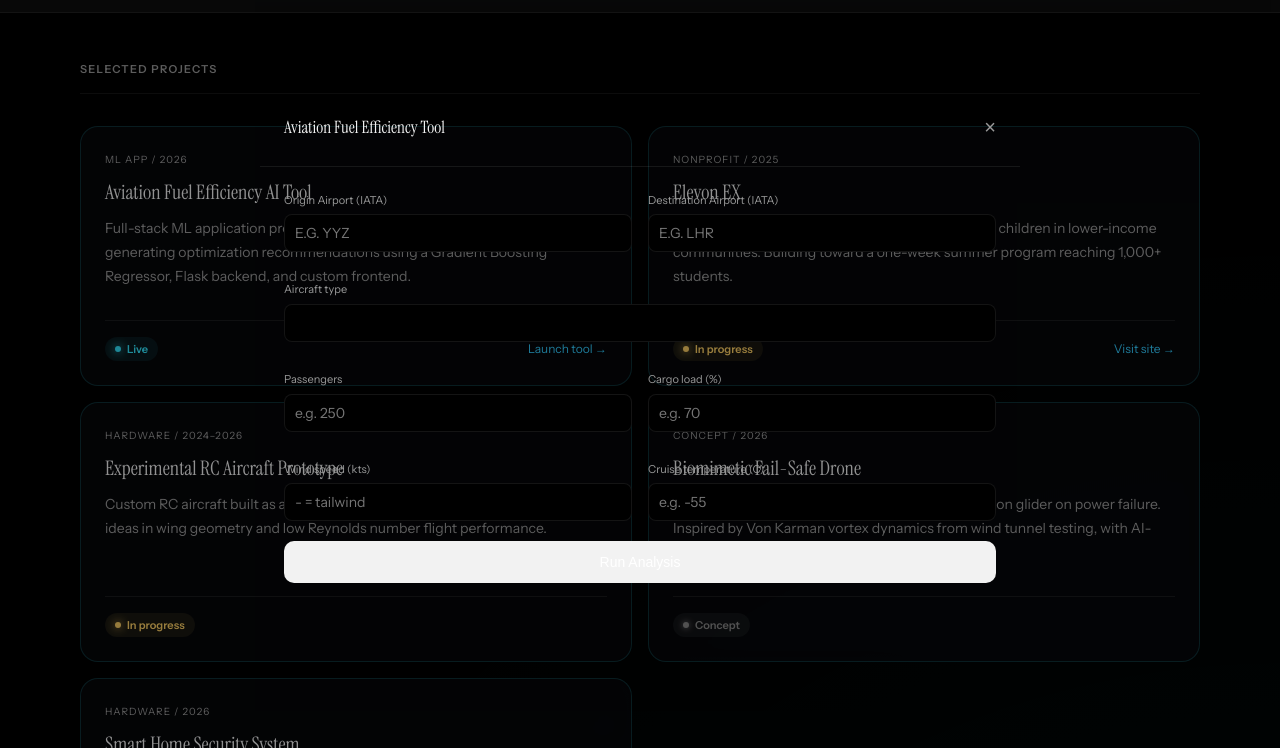
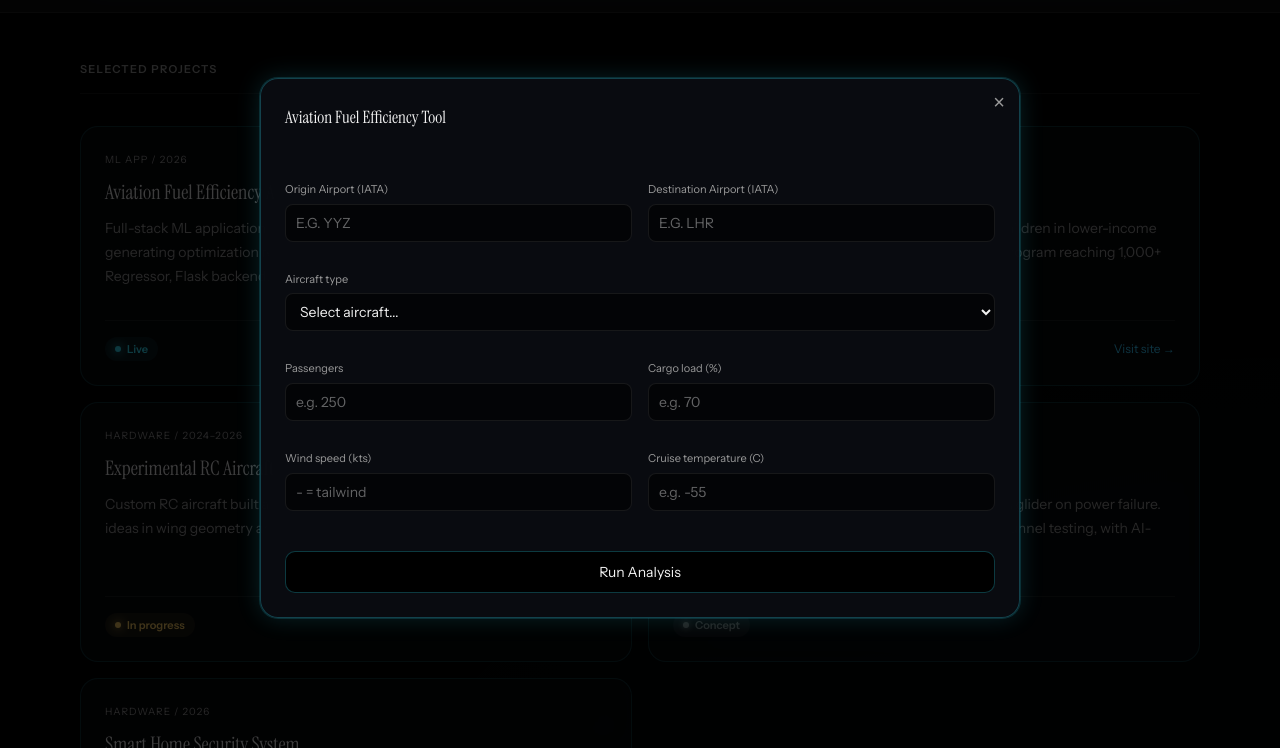
Before and after one commit to uehorlepepe/yifanwangportfolio, a plain HTML site: page index.html in a window 1280 px wide. Both pictures are taken after a click on the button "Launch tool →". Shown: the part 1523-2271 px from the top of the page. Drawn offline with Linux system fonts and the light colour scheme.

Commit message:
updated the modal to be consistent with style

```diff
--- a/index.html
+++ b/index.html
@@ -13,6 +13,11 @@
     ::selection {
       background: var(--accent);
       color: #000;
+    }
+
+    .button-wrapper {
+      width: 100%;
+      flex-shrink: 0;
     }
 
     .photo-stack {
@@ -745,22 +750,27 @@
       display: none;
       position: fixed;
       inset: 0;
-      background: rgba(0, 0, 0, 0.4);
+      background: rgba(0, 0, 0, 0.75);
       z-index: 1000;
       align-items: center;
       justify-content: center;
       padding: 1rem;
+      overflow: hidden;
     }
 
     .modal-box {
       width: 100%;
       max-width: 760px;
       max-height: 90vh;
-      background: transparent;
-      padding: 0;
-      border: none;
-      border-radius: 0;
-      box-shadow: none;
+
+      display: flex;
+      flex-direction: column;
+
+      background: rgba(10, 12, 18, 0.92);
+      border: 1px solid rgba(51, 229, 255, 0.25);
+      border-radius: 18px;
+
+      overflow: hidden;
     }
 
     .modal-header,
@@ -769,10 +779,26 @@
     }
 
     .modal-header {
-      display: flex;
-      justify-content: space-between;
-      align-items: center;
-      border-bottom: 1px solid var(--rule);
+      position: relative;
+      /* 🔥 needed for absolute positioning */
+    }
+
+    .modal-box {
+      width: 100%;
+      max-width: 760px;
+      max-height: 90vh;
+
+      background: rgba(10, 12, 18, 0.92);
+      border: 1px solid rgba(51, 229, 255, 0.25);
+      border-radius: 18px;
+
+      box-shadow:
+        0 0 0 1px rgba(51, 229, 255, 0.15),
+        0 0 25px rgba(51, 229, 255, 0.15);
+
+      overflow: hidden;
+      backdrop-filter: blur(14px);
+      -webkit-backdrop-filter: blur(14px);
     }
 
     .modal-header-title {
@@ -781,15 +807,40 @@
     }
 
     .modal-close {
+      position: absolute;
+      /* 🔥 key */
+      top: 12px;
+      right: 14px;
+
       background: none;
       border: none;
       color: var(--muted);
       font-size: 20px;
       cursor: pointer;
+
+      transition: all 0.2s ease;
+    }
+
+    .modal-close:hover {
+      color: var(--accent);
+
+      text-shadow:
+        0 0 6px rgba(51, 229, 255, 0.5),
+        0 0 14px rgba(51, 229, 255, 0.3);
     }
 
     .modal-body {
       overflow-y: auto;
+      flex: 1;
+
+      display: flex;
+      flex-direction: column;
+      gap: 1.25rem;
+
+      contain: layout;
+
+      align-items: stretch;
+      /* 🔥 ADD THIS */
     }
 
     .form-row,
@@ -797,6 +848,32 @@
       display: grid;
       grid-template-columns: 1fr 1fr;
       gap: 1rem;
+      width: 100%;
+      flex-shrink: 0;
+    }
+
+    .result-metric {
+      background: rgba(10, 12, 18, 0.55);
+      border: 1px solid rgba(51, 229, 255, 0.25);
+      border-radius: 10px;
+      padding: 1rem;
+
+      backdrop-filter: blur(12px);
+      -webkit-backdrop-filter: blur(12px);
+
+      transition: all 0.25s ease;
+    }
+
+    /* hover glow (same style system as your cards) */
+    .result-metric:hover {
+      transform: translateY(-3px);
+
+      border-color: rgba(51, 229, 255, 0.5);
+
+      box-shadow:
+        0 0 0 1px rgba(51, 229, 255, 0.2),
+        0 0 12px rgba(51, 229, 255, 0.25),
+        0 0 28px rgba(51, 229, 255, 0.15);
     }
 
     .form-group {
@@ -824,24 +901,73 @@
       border-radius: 8px;
       font-size: 14px;
       font-family: var(--sans);
-      background: var(--bg);
+
+      background: rgba(0, 0, 0, 0.6);
+      color: var(--ink);
+    }
+
+    /* 🔥 Fix autofill white background */
+    input:-webkit-autofill,
+    input:-webkit-autofill:hover,
+    input:-webkit-autofill:focus,
+    select:-webkit-autofill {
+      -webkit-box-shadow: 0 0 0px 1000px rgba(0, 0, 0, 0.6) inset !important;
+      -webkit-text-fill-color: #F2F2F2 !important;
+      transition: background-color 9999s ease-in-out 0s;
+    }
+
+    .form-group input::placeholder {
+      color: rgba(242, 242, 242, 0.4);
+    }
+
+    .form-group select option {
+      background: #0a0c12;
+      color: var(--ink);
     }
 
     .run-btn {
       width: 100%;
+      display: block;
+      box-sizing: border-box;
       height: 42px;
       margin-top: 0.5rem;
-      border: none;
+      min-height: 42px;
+      max-height: 42px;
+      flex-shrink: 0;
+      font-family: var(--sans);
+      font-weight: 400;
+
+      border: 1px solid rgba(51, 229, 255, 0.25);
       border-radius: 10px;
-      background: var(--ink);
-      color: var(--white);
+
+      background: #000000;
+      /* black button */
+      color: var(--ink);
+      /* white text */
+
       font-size: 14px;
       cursor: pointer;
+
+      transition: all 0.25s ease;
+    }
+
+    .run-btn:hover {
+      transform: translateY(-2px);
+
+      border-color: #33E5FF;
+
+      box-shadow:
+        0 0 10px rgba(51, 229, 255, 0.25),
+        0 0 25px rgba(51, 229, 255, 0.15);
+
+      color: #33E5FF;
     }
 
     .modal-err,
     .modal-results {
       display: none;
+      margin-top: 1rem;
+      flex-shrink: 0;
     }
 
     .modal-err {
@@ -854,11 +980,30 @@
       font-size: 13px;
     }
 
-    .result-metric,
     .result-recs {
       padding: 1rem;
       border-radius: 10px;
-      background: var(--bg);
+
+      background: rgba(10, 12, 18, 0.55);
+      border: 1px solid rgba(51, 229, 255, 0.25);
+
+      margin-top: 0.75rem;
+      /* ✅ THIS is the key fix */
+
+      backdrop-filter: blur(12px);
+      -webkit-backdrop-filter: blur(12px);
+    }
+
+    .result-metric:hover,
+    .result-recs:hover {
+      transform: translateY(-3px);
+
+      border-color: rgba(51, 229, 255, 0.5);
+
+      box-shadow:
+        0 0 0 1px rgba(51, 229, 255, 0.2),
+        0 0 12px rgba(51, 229, 255, 0.25),
+        0 0 28px rgba(51, 229, 255, 0.15);
     }
 
     .result-metric-label,
@@ -890,6 +1035,7 @@
       padding: 9px 0;
       border-bottom: 1px solid var(--rule);
       font-size: 13px;
+      transition: all 0.25s ease;
     }
 
     .rec-item:last-child {
@@ -1046,8 +1192,7 @@
         </div>
         <div class="project-card-footer">
           <span class="project-badge badge-live">Live</span>
-          <button class="project-launch-btn"
-            onclick="document.getElementById('aviation-modal').style.display='flex'">Launch tool →</button>
+          <button class="project-launch-btn" onclick="openModal()">Launch tool →</button>
         </div>
       </div>
 
@@ -1299,7 +1444,9 @@
             <input type="number" id="cruise_temp" placeholder="e.g. -55">
           </div>
         </div>
-        <button class="run-btn" id="run-btn" onclick="runAnalysis()">Run Analysis</button>
+        <div class="button-wrapper">
+          <button class="run-btn" id="run-btn" onclick="runAnalysis()">Run Analysis</button>
+        </div>
         <div class="modal-err" id="modal-err"></div>
         <div class="modal-results" id="modal-results">
           <div class="result-metrics">
@@ -1340,7 +1487,9 @@
       current = (current + 1) % images.length;
       images[current].classList.add('active');
     }, 3000);
-
+    function openModal() {
+      document.getElementById('aviation-modal').style.display = 'flex';
+    }
     document.getElementById('aviation-modal').addEventListener('click', function (e) {
       if (e.target === this) this.style.display = 'none';
     });
@@ -1354,33 +1503,69 @@
       const cargo = document.getElementById('cargo').value;
       const wind = document.getElementById('wind').value;
       const cruiseTemp = document.getElementById('cruise_temp').value;
+
       const err = document.getElementById('modal-err');
       const btn = document.getElementById('run-btn');
 
+      const resultsBox = document.getElementById('modal-results');
+
+      // reset UI state
       err.style.display = 'none';
+      resultsBox.style.display = 'none';
 
-      if (!origin || !destination || !aircraft || !passengers || cargo === '' || wind === '' || cruiseTemp === '') {
+      // validation
+      if (
+        !origin ||
+        !destination ||
+        !aircraft ||
+        passengers === '' ||
+        cargo === '' ||
+        wind === '' ||
+        cruiseTemp === ''
+      ) {
         err.textContent = 'Please fill in all fields before running.';
         err.style.display = 'block';
         return;
       }
 
+      // loading state
       btn.textContent = 'Analyzing...';
       btn.disabled = true;
 
       fetch('https://aviationefficiencytool.onrender.com/predict', {
         method: 'POST',
         headers: { 'Content-Type': 'application/json' },
-        body: JSON.stringify({ origin, destination, aircraft, passengers, cargo, wind, cruise_temp: cruiseTemp })
+        body: JSON.stringify({
+          origin,
+          destination,
+          aircraft,
+          passengers: Number(passengers),
+          cargo: Number(cargo),
+          wind: Number(wind),
+          cruise_temp: Number(cruiseTemp)
+        })
       })
-        .then(r => r.json())
-        .then(data => {
-          document.getElementById('modal-results').style.display = 'block';
-          document.getElementById('r-fuel').textContent = data.fuel.replace('Predicted Fuel Burn: ', '').replace(' L', '');
-          document.getElementById('r-eff').textContent = data.efficiency.replace('Efficiency: ', '').replace(' pkm/L', '');
+        .then(async (r) => {
+          if (!r.ok) throw new Error('Network response error');
+          return r.json();
+        })
+        .then((data) => {
+          resultsBox.style.display = 'block';
+
+          document.getElementById('r-fuel').textContent =
+            data.fuel.replace('Predicted Fuel Burn: ', '').replace(' L', '');
+
+          document.getElementById('r-eff').textContent =
+            data.efficiency.replace('Efficiency: ', '').replace(' pkm/L', '');
+
           const recsEl = document.getElementById('r-recs');
           recsEl.innerHTML = '';
-          (data.recommendations.length ? data.recommendations : ['Flight is operating optimally.']).forEach(rec => {
+
+          const recs = data.recommendations?.length
+            ? data.recommendations
+            : ['Flight is operating optimally.'];
+
+          recs.forEach(rec => {
             const div = document.createElement('div');
             div.className = 'rec-item';
             div.textContent = rec;
@@ -1395,9 +1580,7 @@
           btn.textContent = 'Run Analysis';
           btn.disabled = false;
         });
-
     }
-
   </script>
 </body>
 
```
